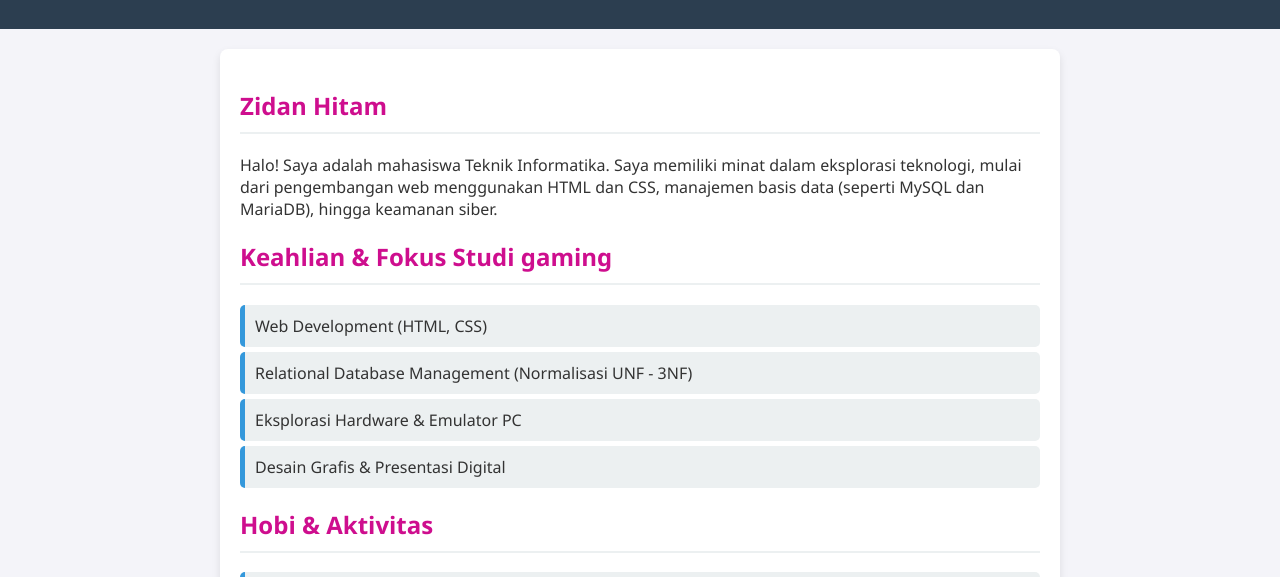
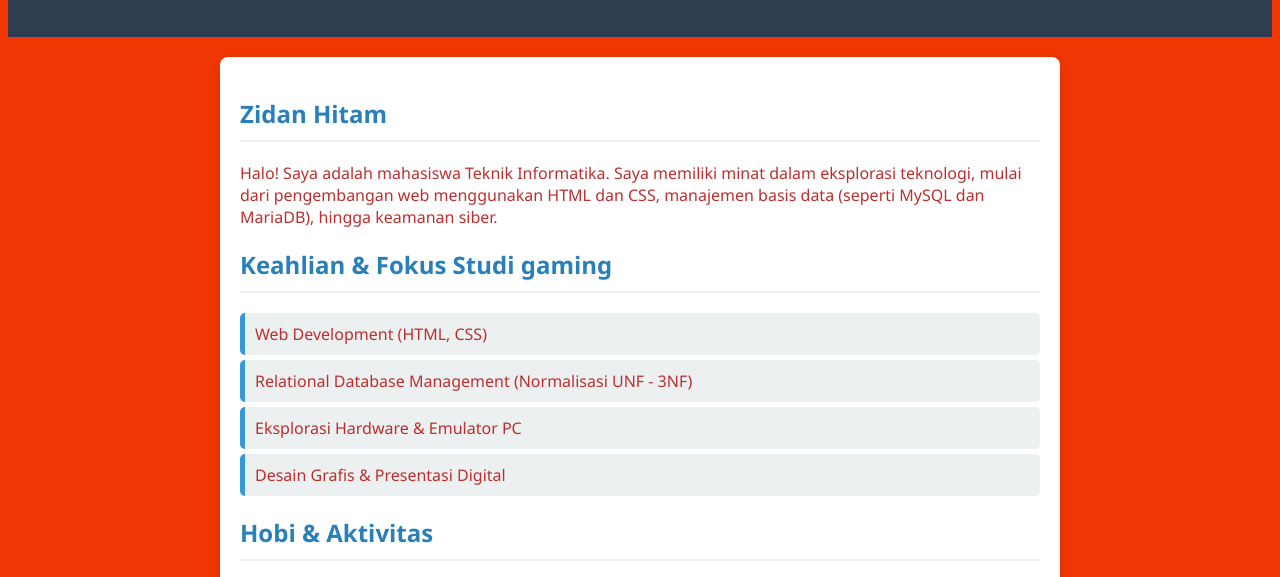
Before and after one commit to YusuVChan/belajar, a plain HTML site: page index.html in a window 1280 px wide. Shown: the part 143-720 px from the top of the page. Drawn offline with Linux system fonts and the light colour scheme.

Commit message:
background merah

```diff
--- a/style.css
+++ b/style.css
@@ -1,10 +1,9 @@
-
 body {
   font-family: "Segoe UI", Tahoma, Geneva, Verdana, sans-serif;
-        margin: 0;
+  margin: 10;
   padding: 0;
-        background-color: #f4f4f9;
-        color: #333;
+  background-color: #ef3603;
+  color: #bc2f2f;
 }
 
 header {
@@ -35,7 +34,7 @@
 }
 
 h2 {
-        color: #ce0e8e;
+  color: #2980b9;
   border-bottom: 2px solid #ecf0f1;
   padding-bottom: 10px;
 }
```
Lines whose indentation alone changed are shown as unchanged.
